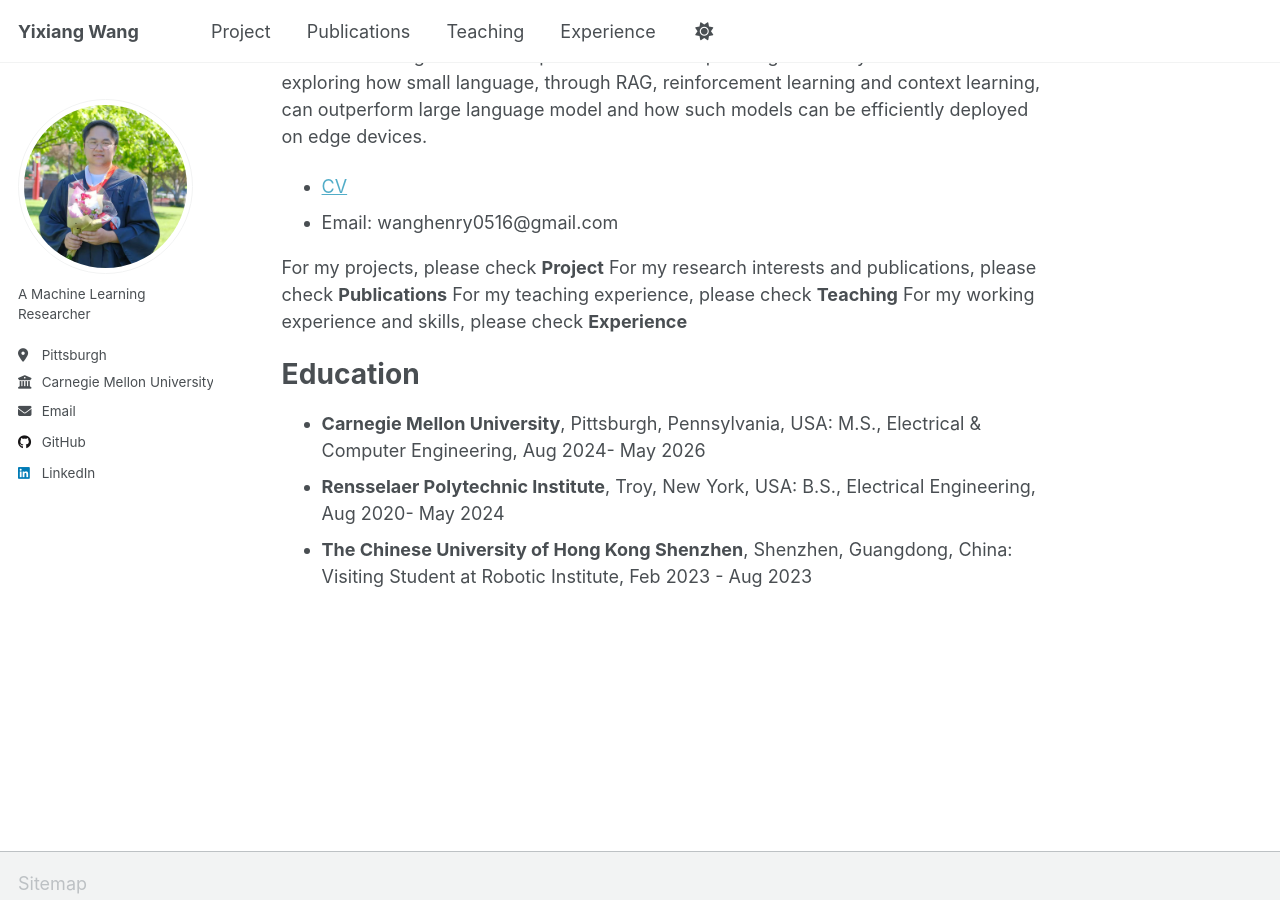
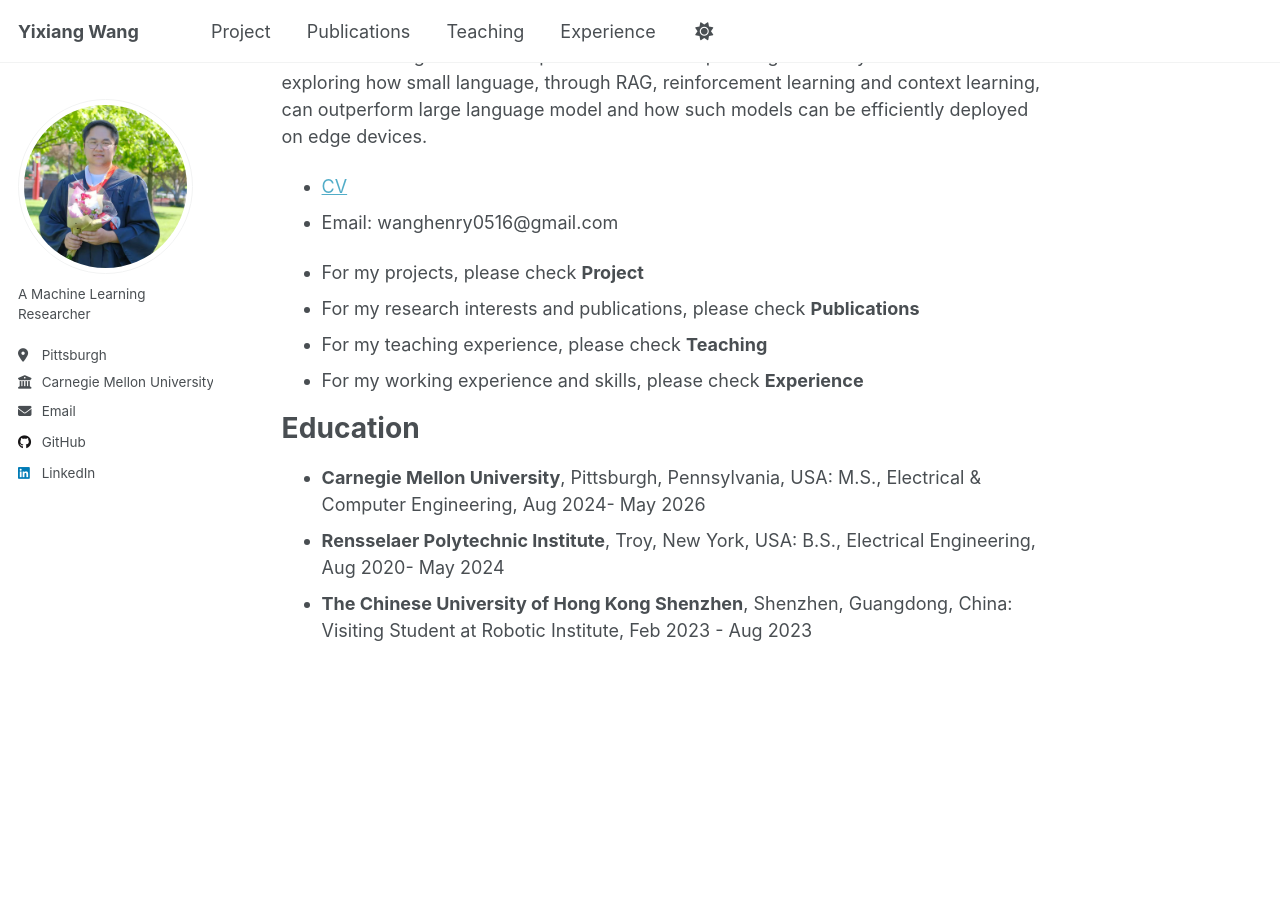
Before and after one commit to wangy8205165/wangy8205165.github.io, a Jekyll site: the page built from _pages/about.md, in a window 1280 px wide and 900 px high, scrolled down 366 px. Built offline with Jekyll 4.4.1, drawn with Linux system fonts in a browser that asks for light colours; a script that is not in the unit is left out.

```diff
--- a/_pages/about.md
+++ b/_pages/about.md
@@ -15,10 +15,10 @@ I have broad interests in AI and machine learning, with a primary focus on langu
 - [CV](/files/CV.pdf)
 - Email: wanghenry0516@gmail.com
 
-For my projects, please check **Project**
-For my research interests and publications, please check **Publications**
-For my teaching experience, please check **Teaching**
-For my working experience and skills, please check **Experience**
+- For my projects, please check **Project**
+- For my research interests and publications, please check **Publications**
+- For my teaching experience, please check **Teaching**
+- For my working experience and skills, please check **Experience**
 
 
 
```
